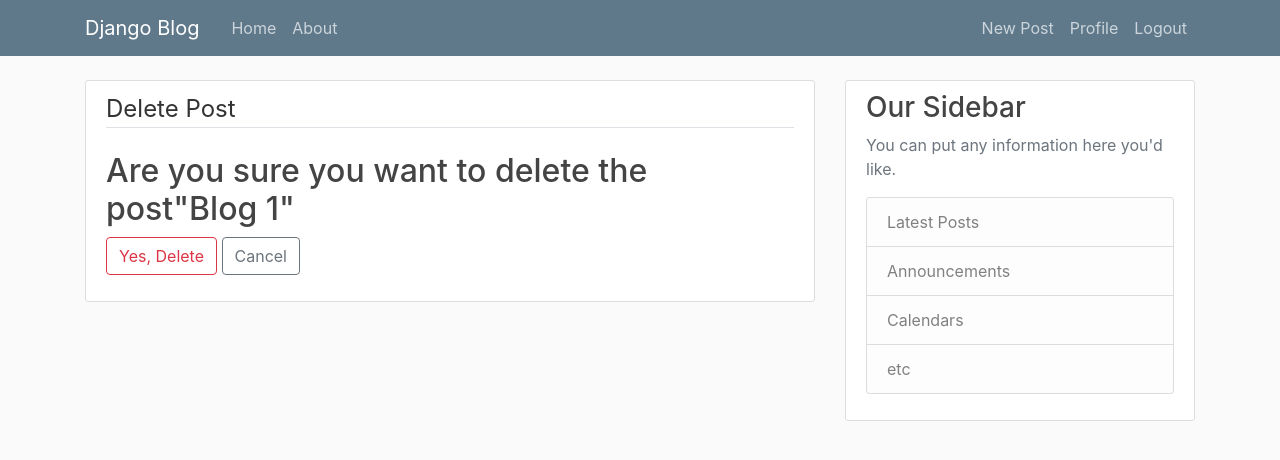
After one commit to woblob/Django_website, a Django app: page /post/1/delete/ in a window 1280 px wide. The commit adds this page. Shown: the top 460 px of the page. Run offline with Django 3.2, Linux system fonts and the light colour scheme; a user stored in the database is signed in; data comes from the database, SQL or seed files in the repository; both versions use the stored data as it was after the commit; some libraries are stand-ins or nearby versions.

Commit message:
Post: Create, Update, Delete

```diff
--- a/blog/models.py
+++ b/blog/models.py
@@ -1,6 +1,7 @@
 from django.db import models
 from django.utils import timezone
 from django.contrib.auth.models import User
+from django.urls import reverse
 
 
 class Post(models.Model):
@@ -11,3 +12,6 @@ class Post(models.Model):
 
 	def __str__(self):
 		return self.title
+
+	def get_absolute_url(self):
+		return reverse('post-detail', kwargs={'pk': self.pk})
--- a/blog/templates/blog/base.html
+++ b/blog/templates/blog/base.html
@@ -32,6 +32,7 @@
                 <!-- Navbar Right Side -->
                 <div class="navbar-nav">
                   {% if user.is_authenticated %}
+                    <a class="nav-item nav-link" href="{% url 'post-create' %}">New Post</a>
                     <a class="nav-item nav-link" href="{% url 'profile' %}">Profile</a>
                     <a class="nav-item nav-link" href="{% url 'logout' %}">Logout</a>
                   {% else %}
--- a/blog/templates/blog/home.html
+++ b/blog/templates/blog/home.html
@@ -8,7 +8,7 @@
 		            <a class="mr-2" href="#">{{ post.author }}</a>
 		            <small class="text-muted">{{ post.date_posted|date:"F d, Y" }}</small>
 		        </div>
-		        <h2><a class="article-title" href="#">{{ post.title }}</a></h2>
+		        <h2><a class="article-title" href="{% url 'post-detail' post.id %}">{{ post.title }}</a></h2>
 		        <p class="article-content">{{ post.content }}</p>
 		    </div>
 		</article>
--- /dev/null
+++ b/blog/templates/blog/post_confirm_delete.html
@@ -0,0 +1,17 @@
+{% extends "blog/base.html" %}
+{% load crispy_forms_tags %}
+{% block content %}
+	<div class="content-section">
+		<form method="POST">
+			{% csrf_token %}
+			<filedset class="form-group">
+				<legend class="border-bottom mb-4">Delete Post</legend>
+				<h2>Are you sure you want to delete the post"{{ object.title }}"</h2>
+			</filedset>
+			<div class="form-group">
+				<button class="btn btn-outline-danger" type="submit">Yes, Delete</button>
+				<a class="btn btn-outline-secondary" href='{% url "post-detail" object.id %}'>Cancel</a>
+			</div>
+		</form>
+	</div>
+{% endblock content %}
--- a/blog/urls.py
+++ b/blog/urls.py
@@ -1,7 +1,16 @@
 from django.urls import path
+from .views import (PostListView,
+				    PostDetailView,
+				    PostCreateView,
+				    PostUpdateView,
+				    PostDeleteView)
 from . import views
 
 urlpatterns = [
-	path('', views.home, name='blog-home'),
+	path('', PostListView.as_view(), name='blog-home'),
+	path('post/<int:pk>/', PostDetailView.as_view(), name='post-detail'),
+	path('post/new/', PostCreateView.as_view(), name='post-create'),
+	path('post/<int:pk>/update/', PostUpdateView.as_view(), name='post-update'),
+	path('post/<int:pk>/delete/', PostDeleteView.as_view(), name='post-delete'),
 	path('about/', views.about, name='blog-about'),
 ]
--- a/blog/views.py
+++ b/blog/views.py
@@ -1,5 +1,13 @@
 from django.shortcuts import render
+from django.contrib.auth.mixins import(LoginRequiredMixin,
+									   UserPassesTestMixin)
+from django.views.generic import(ListView,
+								 DetailView,
+								 CreateView,
+								 UpdateView,
+								 DeleteView)
 from .models import Post
+
 
 def home(request):
 	context = {
@@ -8,5 +16,51 @@ def home(request):
 	return render(request, 'blog/home.html', context)
 
 
+class PostListView(ListView):
+	model = Post
+	template_name = "blog/home.html"
+	context_object_name = 'posts'
+	ordering = ['-date_posted']
+
+
+class PostDetailView(DetailView):
+	model = Post
+
+
+class PostCreateView(LoginRequiredMixin, CreateView):
+	model = Post
+	fields = ['title', 'content']
+
+	def form_valid(self, form):
+		form.instance.author = self.request.user
+		return super().form_valid(form)
+
+
+class PostUpdateView(LoginRequiredMixin, UserPassesTestMixin, UpdateView):
+	model = Post
+	fields = ['title', 'content']
+
+	def form_valid(self, form):
+		form.instance.author = self.request.user
+		return super().form_valid(form)
+
+	def test_func(self):
+		post = self.get_object()
+		if self.request.user == post.author:
+			return True
+		else:
+			return False
+
+class PostDeleteView(LoginRequiredMixin, UserPassesTestMixin, DeleteView):
+	model = Post
+	success_url = '/'
+
+	def test_func(self):
+		post = self.get_object()
+		if self.request.user == post.author:
+			return True
+		else:
+			return False
+
 def about(request):
 	return render(request, 'blog/about.html', {'title': 'About'})
```
Also changed, not shown: blog/templates/blog/post_detail.html (added, +20 -0 lines), blog/templates/blog/post_form.html (added, +16 -0 lines), db.sqlite3, media/profile_pics/O_RLY-Quite_P4uS83n.jpg (added).
